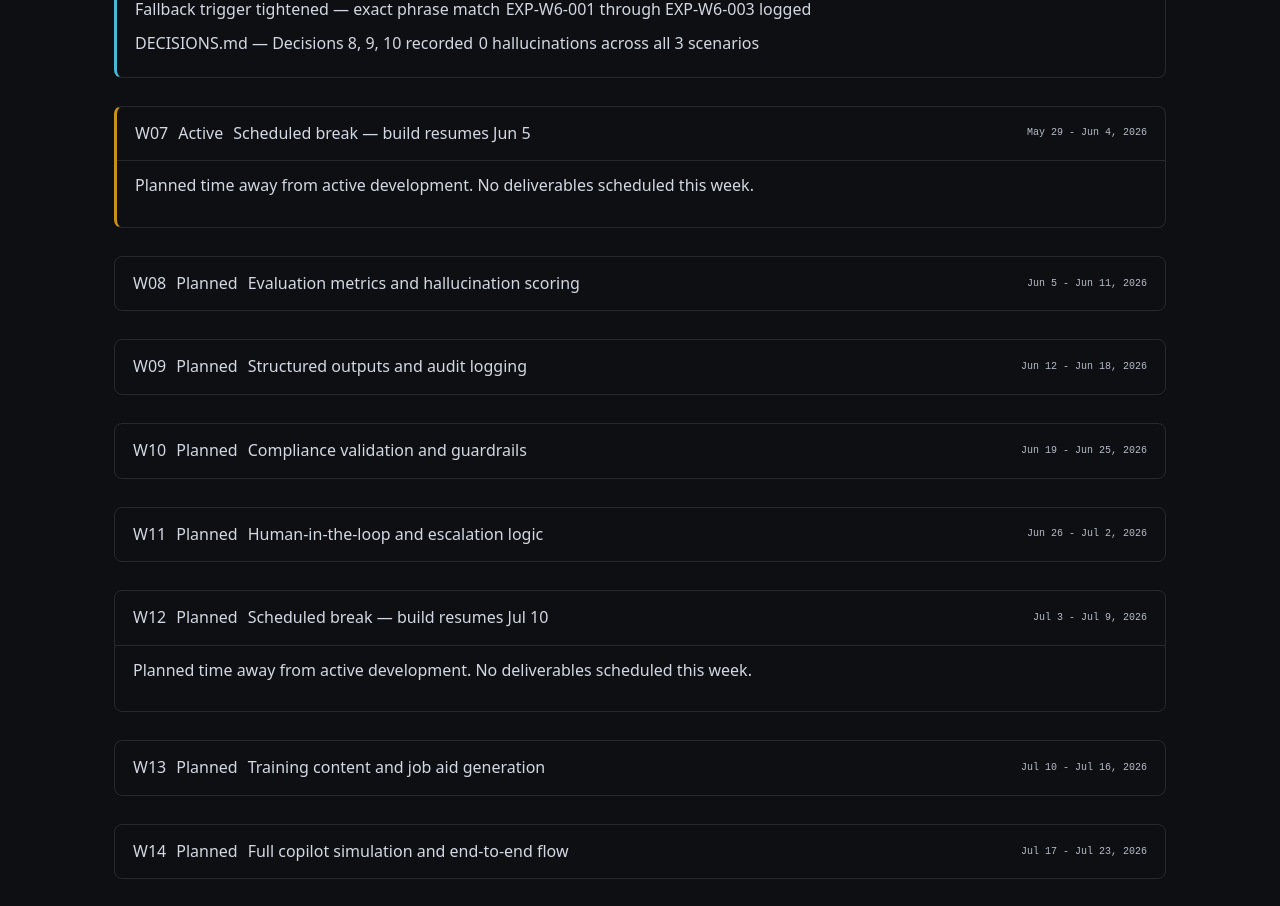
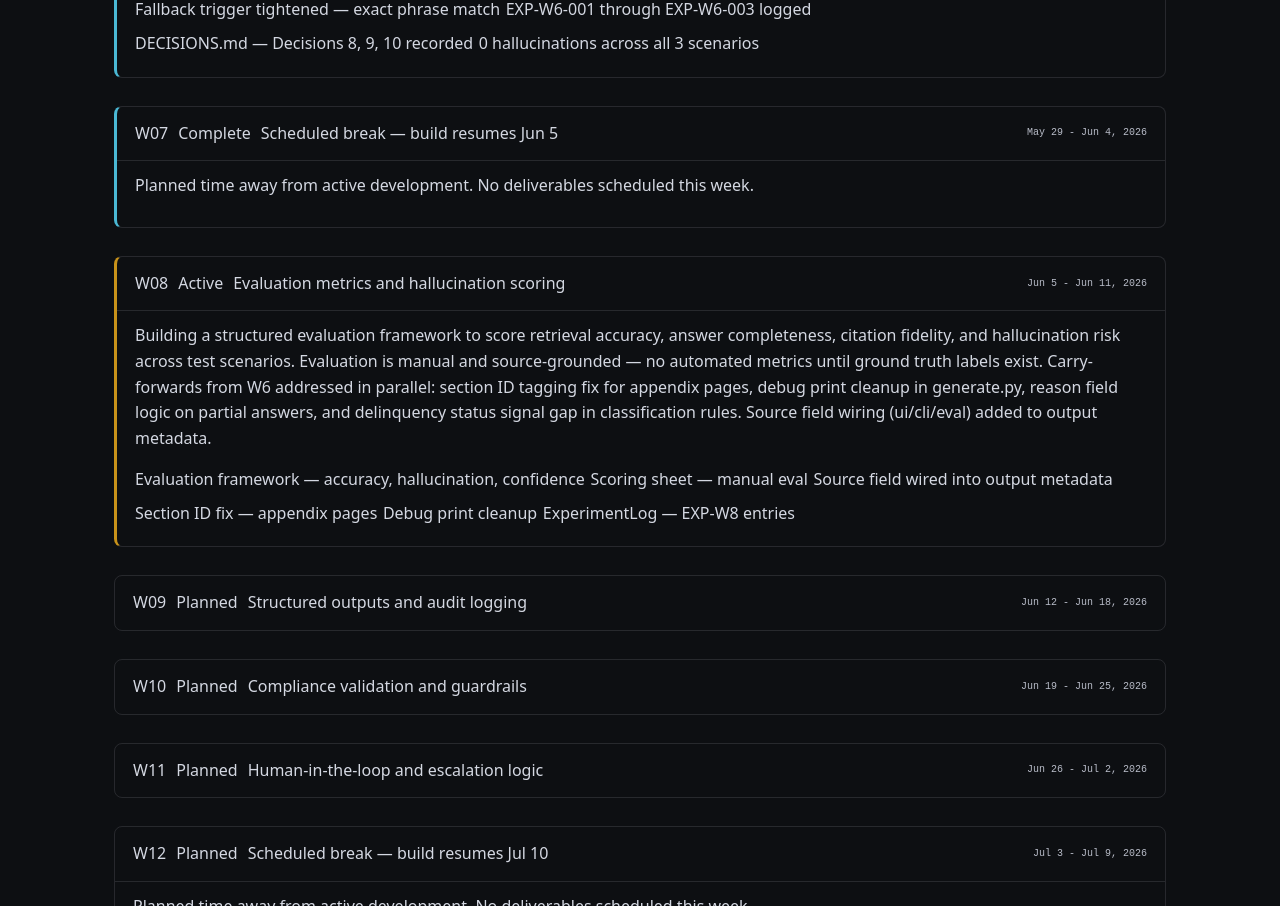
Before and after one commit to blendedpages-bq/pulse-pm, a React (Vite) app: page /build in a window 1280 px wide. Shown: the part 2340-3246 px from the top of the page. Built offline with nearby package versions, Linux system fonts and the light colour scheme.

Commit message:
feat: W7 complete, W8 active with eval framework

```diff
--- a/src/pages/Build.jsx
+++ b/src/pages/Build.jsx
@@ -5,8 +5,8 @@ const weeks = [
   { num: 4, status: 'complete', dates: 'May 8 - May 14, 2026', title: 'Simple UI and output refinement', desc: 'Built a demo-ready Streamlit interface allowing non-technical users to submit FHA policy questions and receive clean, cited answers through a browser UI. Refactored output_wrapper.py with inline citation stripping, section ID cleaning, and reason extraction. Expanded corpus from 2 to 5 documents. Ran 3 demo scenarios — 1 full pass with citations, 2 insufficient-info returns correctly triggered. Q2 and Q3 gaps logged as Week 5 retrieval investigation targets. Terminology mismatch suspected on loan modification queries — FHA uses Standalone Loan Modification terminology.', outputs: ['Streamlit UI — localhost:8501', 'rag_answer_v2.txt prompt template', 'output_wrapper.py refactored', 'app.py — browser UI', '2,676 FHA chunks across 5 documents', 'PROMPT_VERSION single-point version control', 'Timestamped experiment files', 'ExperimentLog — EXP-W4-001 through EXP-W4-005'] },
   { num: 5, status: 'complete', dates: 'May 15 - May 21, 2026', title: 'Scenario classification and prompt routing', desc: 'Built rules-based classification across four axes — hardship type, payment capacity, case status, and exceptions — wired directly into the generation pipeline. Deployed query_normalizer.py to resolve FHA terminology mismatches (loan modification → trial payment plan). Restructured output schema: path/answer/reason split into three distinct fields, each serving a single purpose. Light prompt routing live — forbearance cases route to a dedicated template. Resolved W4 carry-forward on Standalone Loan Modification retrieval. Zero hallucinations across all three demo scenarios. S3 bankruptcy + forbearance exit intersection confirmed corpus gap — logged for Phase 2 source expansion.', outputs: ['query_normalizer.py — FHA terminology mapping', 'classify.py — 4-axis rules-based classifier', 'classification_rules.json', 'route_prompt() — light prompt routing', 'rag_answer_v3.txt — partial coverage handling', 'rag_answer_forbearance_v1.txt', 'output_wrapper.py — path/answer/reason schema', 'top_k=5 permanent default', 'EXP-W5-001 through EXP-W5-006 logged', 'DECISIONS.md — Decisions 5, 6, 7 recorded'] },
   { num: 6, status: 'complete', dates: 'May 22 - May 28, 2026', title: 'Hybrid retrieval and reranking', desc: 'Upgraded the retrieval layer from TF-IDF standalone to a hybrid retrieval pipeline combining two complementary ranking methods with Reciprocal Rank Fusion reranking. Each returned chunk carries individual scores from both methods plus a combined ranking score — preserving full auditability on every retrieval decision. Resolved two regression bugs introduced during hybrid wiring: a terminology normalization ordering rule (specific phrases must precede general phrases — now a permanent maintenance rule) and a fallback trigger that was too broad, suppressing substantive partial answers. Full eval pass confirmed 0 hallucinations across all three scenarios. S3 answer depth increased. S1 citations now populating. S2 corpus gap correctly identified and named — bankruptcy and forbearance exit intersection logged as Phase 2 source expansion target.', outputs: ['retrieve_bm25.py — BM25 standalone retriever', 'retrieve_hybrid.py — fusion reranking pipeline', 'Hybrid retriever wired into generate.py', 'Per-chunk audit scores — dual method + combined', 'TERM_MAP ordering rule — permanent maintenance rule', 'Fallback trigger tightened — exact phrase match', 'EXP-W6-001 through EXP-W6-003 logged', 'DECISIONS.md — Decisions 8, 9, 10 recorded', '0 hallucinations across all 3 scenarios'] },
-  { num: 7, status: 'active', dates: 'May 29 - Jun 4, 2026', title: 'Scheduled break — build resumes Jun 5', desc: 'Planned time away from active development. No deliverables scheduled this week.'},
-  { num: 8, status: 'planned', dates: 'Jun 5 - Jun 11, 2026', title: 'Evaluation metrics and hallucination scoring' },
+  { num: 7, status: 'complete', dates: 'May 29 - Jun 4, 2026', title: 'Scheduled break — build resumes Jun 5', desc: 'Planned time away from active development. No deliverables scheduled this week.' },
+  { num: 8, status: 'active', dates: 'Jun 5 - Jun 11, 2026', title: 'Evaluation metrics and hallucination scoring', desc: 'Building a structured evaluation framework to score retrieval accuracy, answer completeness, citation fidelity, and hallucination risk across test scenarios. Evaluation is manual and source-grounded — no automated metrics until ground truth labels exist. Carry-forwards from W6 addressed in parallel: section ID tagging fix for appendix pages, debug print cleanup in generate.py, reason field logic on partial answers, and delinquency status signal gap in classification rules. Source field wiring (ui/cli/eval) added to output metadata.', outputs: ['Evaluation framework — accuracy, hallucination, confidence', 'Scoring sheet — manual eval', 'Source field wired into output metadata', 'Section ID fix — appendix pages', 'Debug print cleanup', 'ExperimentLog — EXP-W8 entries'], wip: true },
   { num: 9, status: 'planned', dates: 'Jun 12 - Jun 18, 2026', title: 'Structured outputs and audit logging' },
   { num: 10, status: 'planned', dates: 'Jun 19 - Jun 25, 2026', title: 'Compliance validation and guardrails' },
   { num: 11, status: 'planned', dates: 'Jun 26 - Jul 2, 2026', title: 'Human-in-the-loop and escalation logic' },
--- a/src/pages/Home.jsx
+++ b/src/pages/Home.jsx
@@ -32,7 +32,7 @@ export default function Home() {
           <div className="stat-grid">
             <div className="stat-card">
               <div className="stat-label">Progress</div>
-              <div className="stat-value">Week 7 of 15</div>
+              <div className="stat-value">Week 8 of 15</div>
             </div>
             <div className="stat-card">
               <div className="stat-label">Indexed</div>
```
